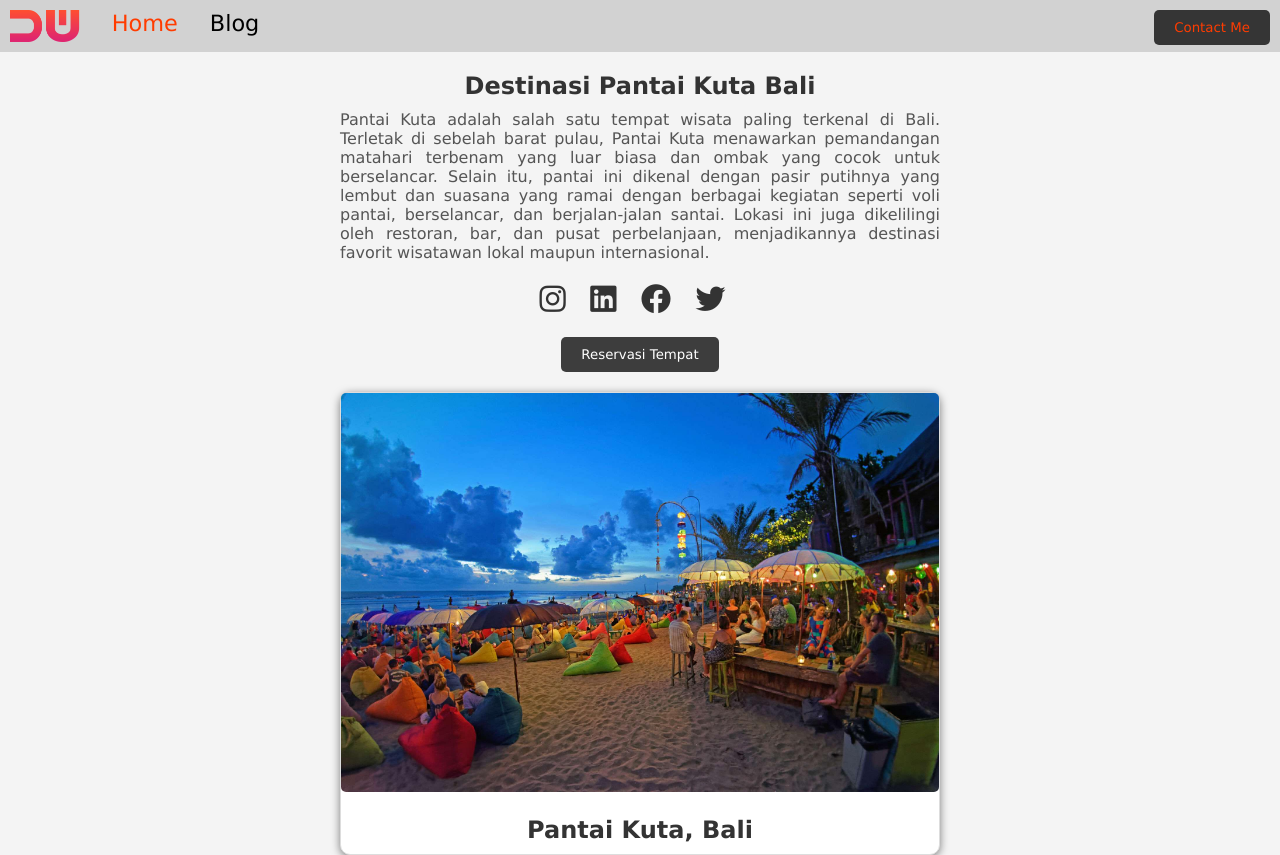
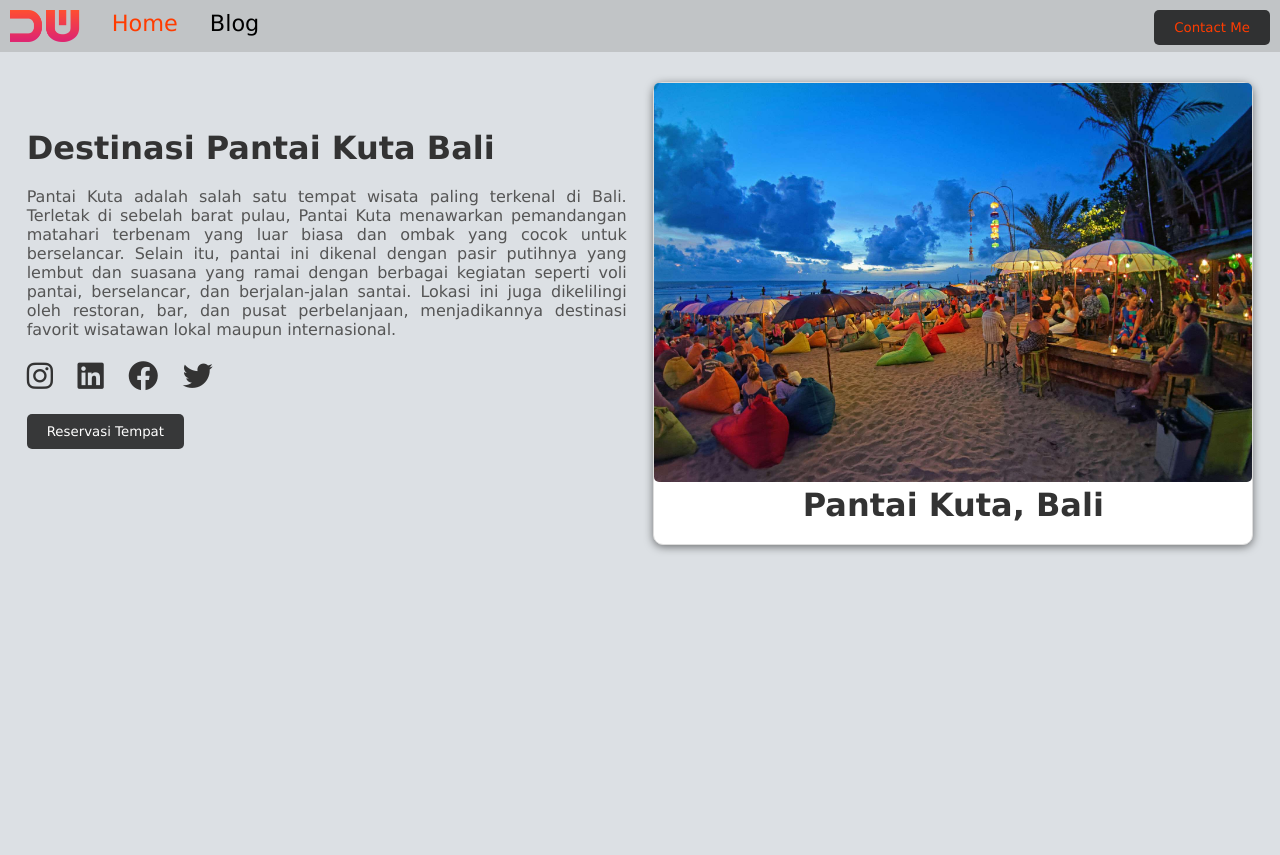
Before and after one commit to Ramz06/ngumpulin-tugas-3-bootcamp, a web app: file index.html in a window 1280 px wide. After the commit the page ends 552 px from the top, so only its background shows below. Run offline with its HTML, style and script files only (its server is not run), Linux system fonts and the light colour scheme.

Commit message:
modify index

```diff
--- a/asset/css/pages/index.css
+++ b/asset/css/pages/index.css
@@ -1,17 +1,16 @@
 article {
-    font-family: Arial, sans-serif;
-    background-color: #f4f4f4;
     display: flex;
-    flex-direction: column;
-    justify-content: center;
+    width: 100%;
+    justify-content: space-evenly;
     align-items: center;
-    min-height: 100vh;
-    text-align: center;
+
 }
 
 h1 {
-    margin: 20px 0 10px;
+    margin: 0 0 20px;
     color: #333;
+    font-size: 2em;
+
 }
 
 p {
@@ -32,6 +31,7 @@ button {
 }
 
 .card {
+    margin-top: 30px;
     width: 600px;
     background-color: white;
     border: 1px solid #ddd;
--- a/contact.html
+++ b/contact.html
@@ -43,6 +43,6 @@
         </label>
         <button type="submit">Submit</button>
     </form>
-    <script src="index.js"></script>
+    <script src="asset/js/contact.js"></script>
   </body>
 </html>
--- a/index.html
+++ b/index.html
@@ -11,7 +11,7 @@
 </head>
 <body>
 
-    <article>
+
     <nav>
         <ul>
             <li>
@@ -28,9 +28,10 @@
             </li>
         </ul>
     </nav>
+    <article>
+    <section>
         <h1>Destinasi Pantai Kuta Bali</h1>
         <p>Pantai Kuta adalah salah satu tempat wisata paling terkenal di Bali. Terletak di sebelah barat pulau, Pantai Kuta menawarkan pemandangan matahari terbenam yang luar biasa dan ombak yang cocok untuk berselancar. Selain itu, pantai ini dikenal dengan pasir putihnya yang lembut dan suasana yang ramai dengan berbagai kegiatan seperti voli pantai, berselancar, dan berjalan-jalan santai. Lokasi ini juga dikelilingi oleh restoran, bar, dan pusat perbelanjaan, menjadikannya destinasi favorit wisatawan lokal maupun internasional.</p>
-
         <div class="social-icons">
             <a href="https://www.instagram.com" target="_blank" aria-label="Instagram">
                 <i class="fab fa-instagram"></i>
@@ -45,8 +46,9 @@
                 <i class="fab fa-twitter"></i>
             </a>
         </div>
+        <button>Reservasi Tempat</button>
+    </section>
 
-    <button>Reservasi Tempat</button>
 
     <div class="card">
         <img src="asset/img/kuta.jpeg" alt="Pantai Kuta">
```
Lines whose indentation alone changed are shown as unchanged.
